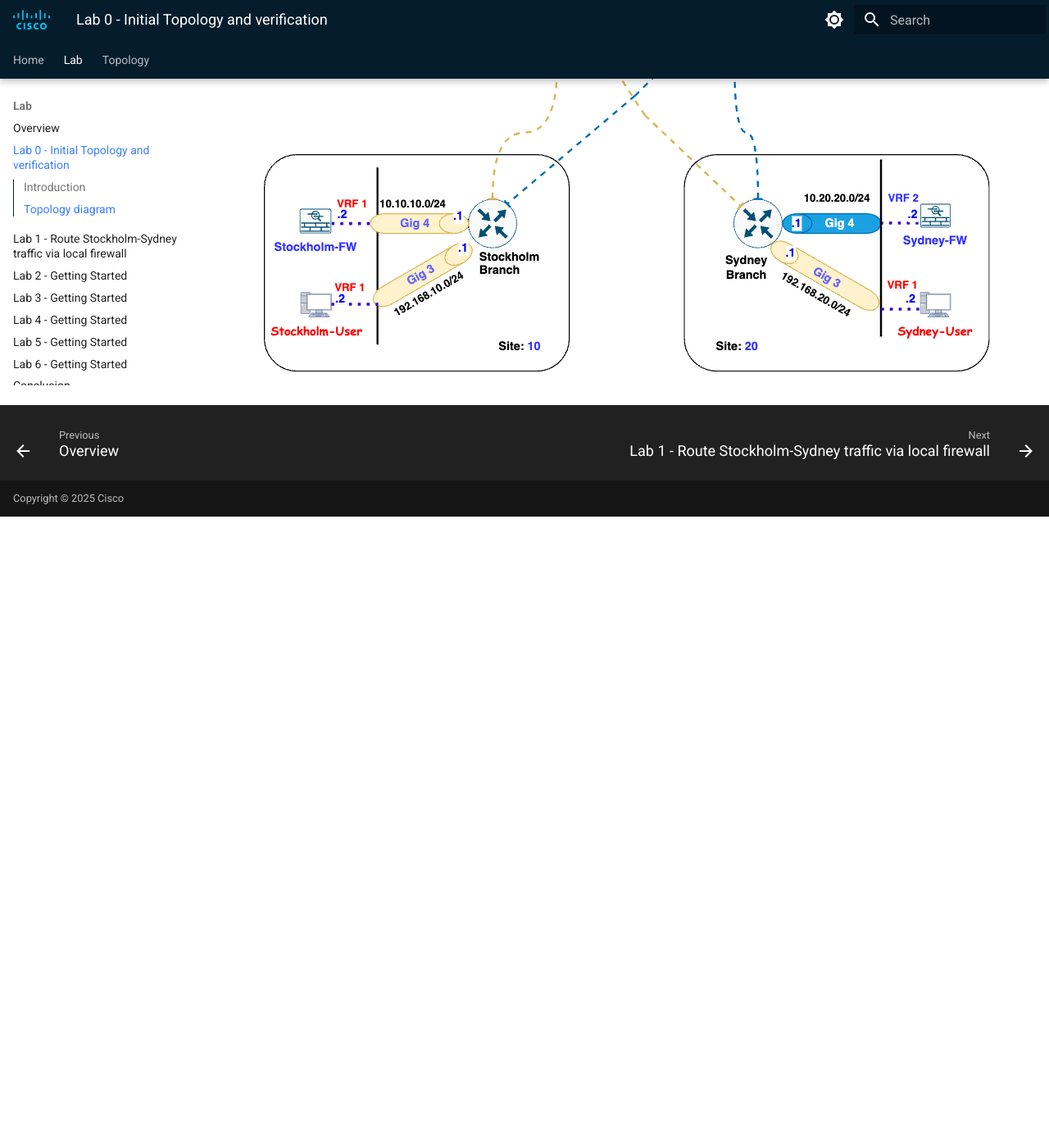
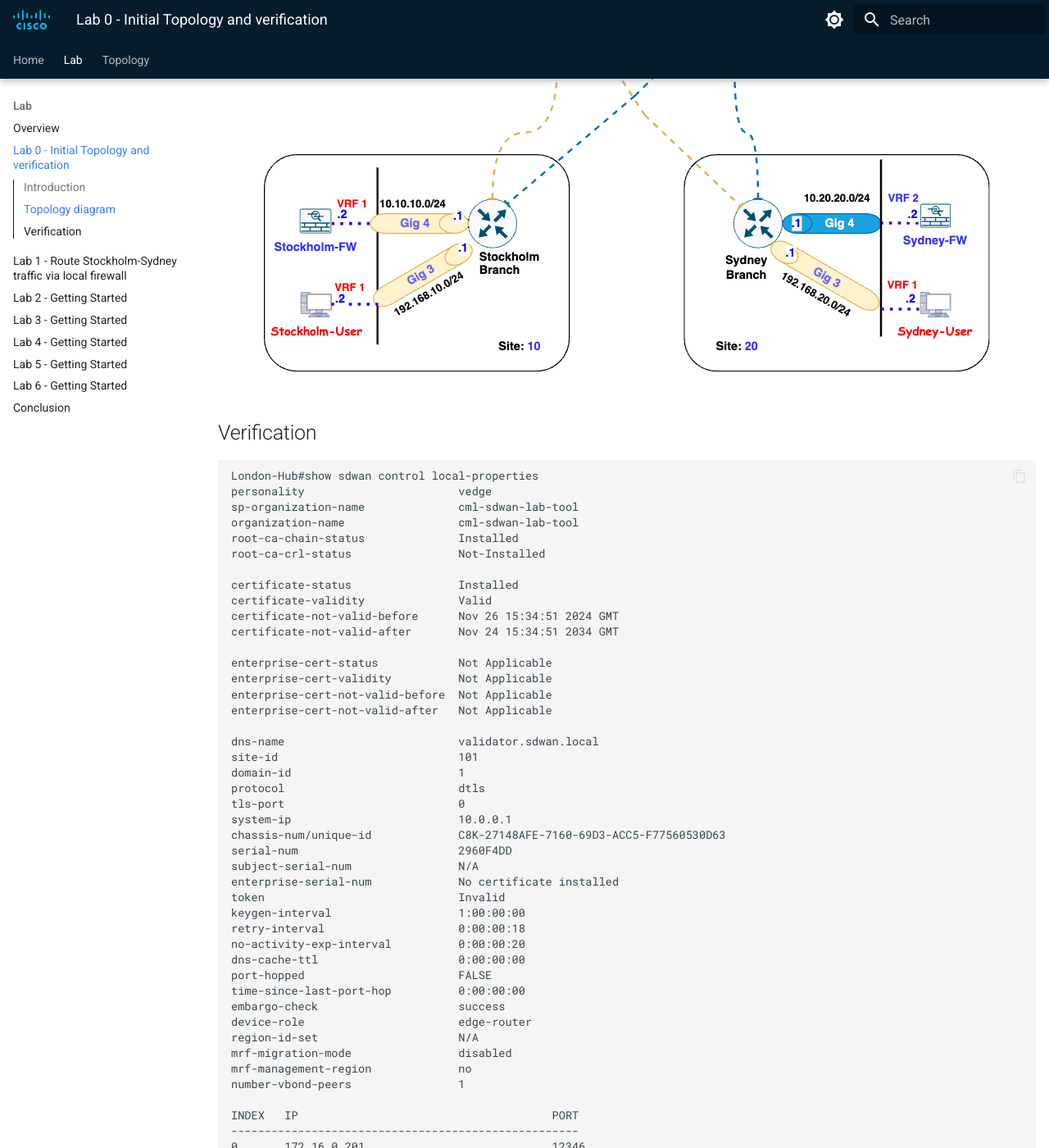
Before and after one commit to ciscodocs/ltrent-2008-clemea25, an MkDocs documentation site: the page built from docs/lab0_getting_started.md, in a window 1280 px wide and 1400 px high, scrolled down 974 px. Shown: the whole window at 82% size. Built offline with MkDocs 1.6.1 and Material for MkDocs 9.7.7, drawn with Linux system fonts in a browser that asks for light colours; before the commit the page ends 1604 px from its top, so only the background shows below that; some of the changed text lies outside the part shown.

````diff
--- a/docs/lab0_getting_started.md
+++ b/docs/lab0_getting_started.md
@@ -7,3 +7,69 @@ This lab features a topology comprising four WAN-Edge routers strategically depl
 <figure markdown>
   ![topo](./assets/sdwan-topology.png)
 </figure>
+
+## Verification
+
+```ciscoios
+London-Hub#show sdwan control local-properties
+personality                       vedge
+sp-organization-name              cml-sdwan-lab-tool
+organization-name                 cml-sdwan-lab-tool
+root-ca-chain-status              Installed
+root-ca-crl-status                Not-Installed
+
+certificate-status                Installed
+certificate-validity              Valid
+certificate-not-valid-before      Nov 26 15:34:51 2024 GMT
+certificate-not-valid-after       Nov 24 15:34:51 2034 GMT
+
+enterprise-cert-status            Not Applicable
+enterprise-cert-validity          Not Applicable
+enterprise-cert-not-valid-before  Not Applicable
+enterprise-cert-not-valid-after   Not Applicable
+
+dns-name                          validator.sdwan.local
+site-id                           101
+domain-id                         1
+protocol                          dtls
+tls-port                          0
+system-ip                         10.0.0.1
+chassis-num/unique-id             C8K-27148AFE-7160-69D3-ACC5-F77560530D63
+serial-num                        2960F4DD
+subject-serial-num                N/A
+enterprise-serial-num             No certificate installed
+token                             Invalid
+keygen-interval                   1:00:00:00
+retry-interval                    0:00:00:18
+no-activity-exp-interval          0:00:00:20
+dns-cache-ttl                     0:00:00:00
+port-hopped                       FALSE
+time-since-last-port-hop          0:00:00:00
+embargo-check                     success
+device-role                       edge-router
+region-id-set                     N/A
+mrf-migration-mode                disabled
+mrf-management-region             no
+number-vbond-peers                1
+
+INDEX   IP                                      PORT
+----------------------------------------------------
+0       172.16.0.201                            12346
+
+number-active-wan-interfaces      2
+
+
+ NAT TYPE: E -- indicates End-point independent mapping
+           A -- indicates Address-port dependent mapping
+           N -- indicates Not learned
+           Note: Requires minimum two vbonds to learn the NAT type
+
+                         PUBLIC          PUBLIC PRIVATE         PRIVATE                                 PRIVATE                        WAN   MAX   RESTRICT/           LAST         SPI TIME    NAT  VM          BIND
+INTERFACE                IPv4            PORT   IPv4            IPv6                                    PORT    VS/VM COLOR            STATE CNTRL CONTROL/     LR/LB  CONNECTION   REMAINING   TYPE CON REG     INTERFACE
+                                                                                                                                                   STUN                                              PRF IDs
+--------------------------------------------------------------------------------------------------------------------------------------------------------------------------------------------------------------------------
+GigabitEthernet1              172.16.1.101    12346  172.16.1.101    ::                                      12346    1/1  biz-internet     up     2     yes/yes/no   No/No  0:00:00:02   0:06:17:23  N    5  Default N/A
+GigabitEthernet2              172.16.2.101    12346  172.16.2.101    ::                                      12346    1/0  mpls             up     2     yes/yes/no   No/No  0:00:00:02   0:06:17:23  N    5  Default N/A
+
+
+```
````
